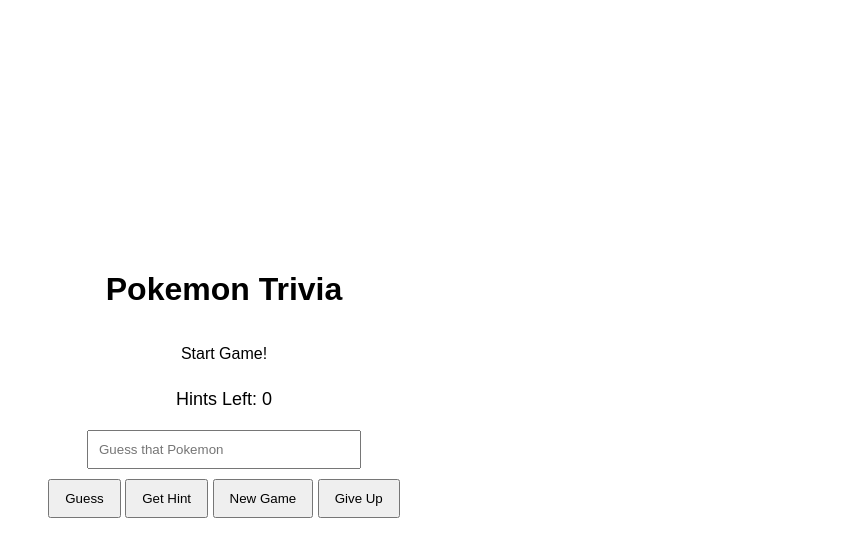
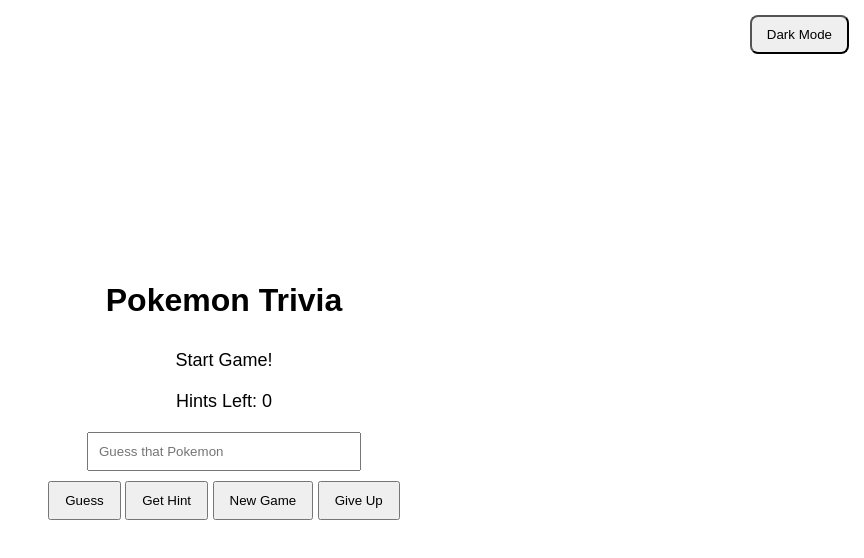
Before and after one commit to samnramos/whos-that-pokemon, a website: page public/index.html in a window 1280 px wide. Shown: the whole page, without its empty margins (416-1280 px from the left). Drawn offline with Linux system fonts and the light colour scheme; no server answers.

Commit message:
added light mode and dark mode hated how it was just so bright

```diff
--- a/public/index.html
+++ b/public/index.html
@@ -15,8 +15,29 @@
                 min-height: 100vh;
                 margin: 0;
 
-                font-family: Arial, sans-serf;
+                font-family: Arial, sans-serif;
                 text-align: center;
+
+                background: White;
+                color: Black;
+                transition: all 0.5s ease;
+            }
+
+            .dark-mode {
+                background: black;
+                color: White;
+            }
+
+            .dark-mode input {
+                background-color: #222;
+                color: White;
+                border: 1px solid white;
+            }
+
+            .dark-mode button {
+                background-color: #333;
+                color: White;
+                border: 1px solid white;
             }
 
             input {
@@ -30,7 +51,18 @@
                 cursor: pointer;
             }
 
-            #hint
+            #themeButton {
+                position: fixed;
+                top: 15px;
+                right: 15px;
+
+                padding: 10px 15px;
+                border-radius: 8px;
+
+                z-index: 1000;
+            }
+
+            #hint,
             #result,
             #hintsLeft {
                 font-size: 18px;
@@ -40,6 +72,10 @@
     </head>
 
     <body>
+        <button id = "themeButton"
+        onclick = "toggleTheme()">
+            Dark Mode
+        </button>
         <h1>
             Pokemon Trivia
         </h1>
@@ -119,14 +155,28 @@
                         document.getElementById("hint").textContent = data.message;
                         document.getElementById("hintsLeft").textContent = "Hints Left: 0";
                     }
+                }
 
-                    async function giveUp() {
+                async function giveUp() {
                         const response = await fetch(`/giveup/${gameId}`);
                         const data = await response.json();
 
                         document.getElementById("result").textContent = data.message;
 
                         gameId = null;
+                }
+
+                function toggleTheme() {
+                    document.body.classList.toggle("dark-mode");
+
+                    console.log(document.body.className);
+
+                    const button = document.getElementById("themeButton");
+
+                    if (document.body.classList.contains("dark-mode")) {
+                        button.textContent = "Light Mode";
+                    } else {
+                        button.textContent = "Dark Mode";
                     }
                 }
 
```
